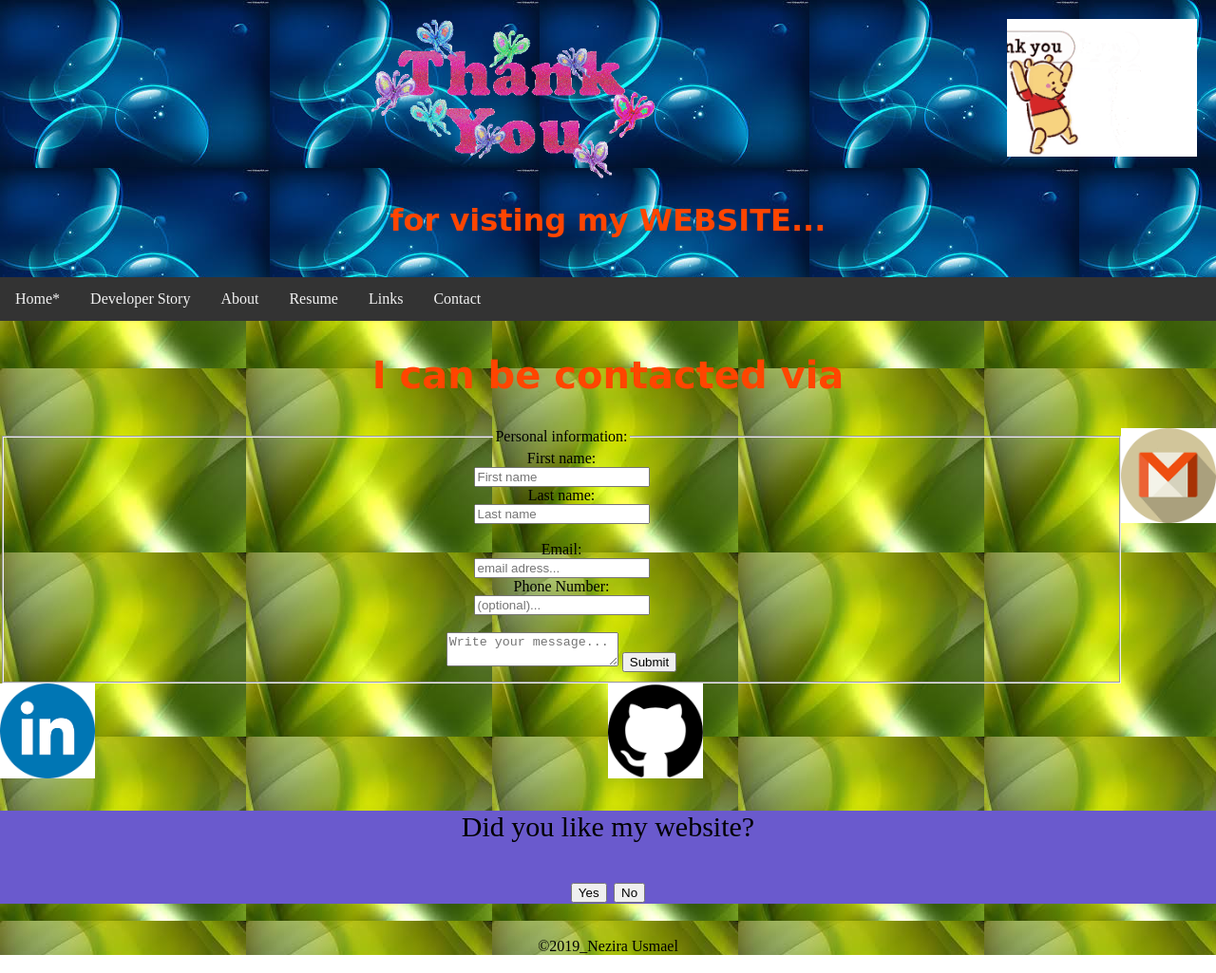
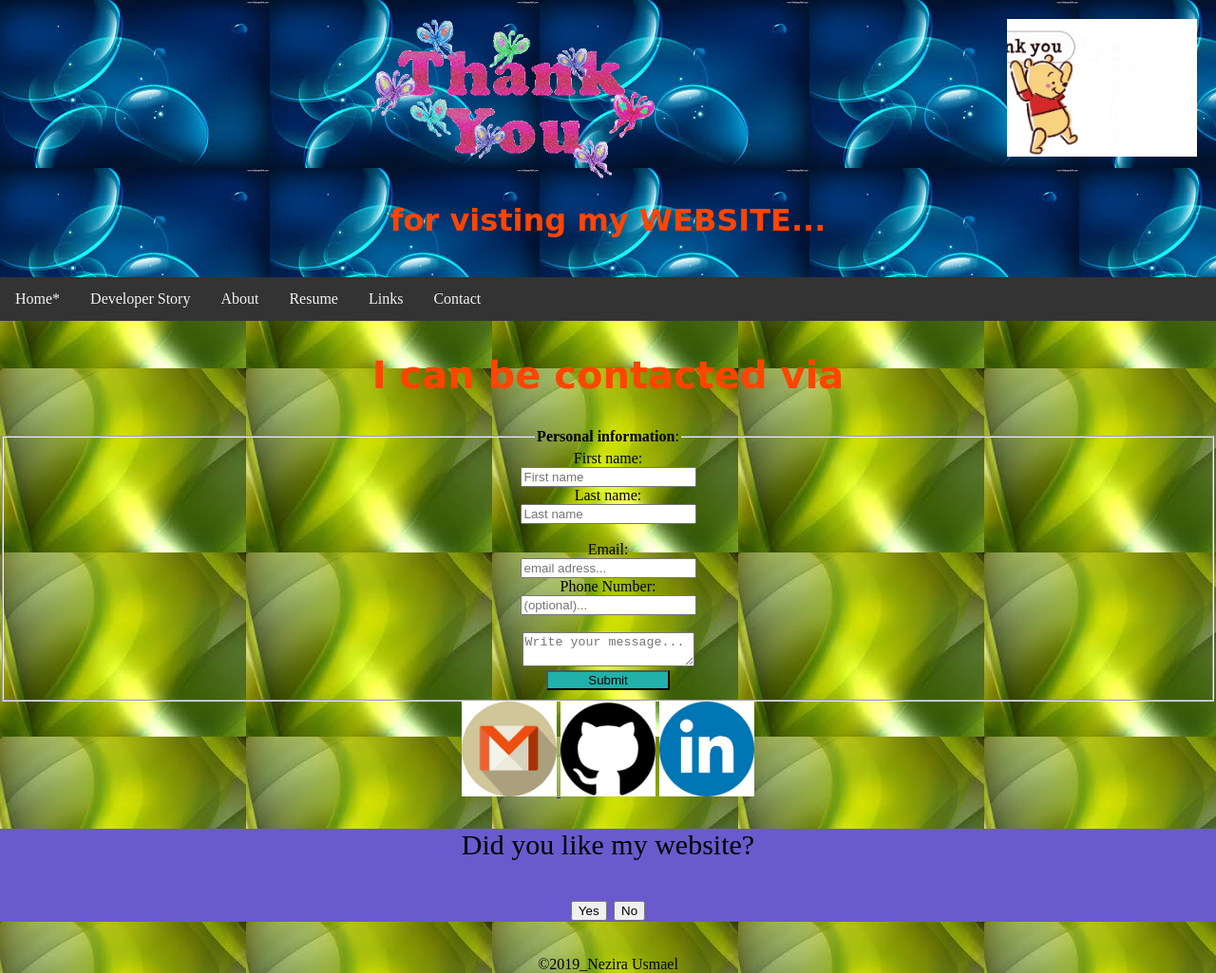
Before and after one commit to juliepixels/refcode, a plain HTML site: page Contact.html in a window 1280 px wide. Shown: the whole page at 95% size. Drawn offline with Linux system fonts and the light colour scheme.

Commit message:
Update Contact.html

```diff
--- a/Contact.html
+++ b/Contact.html
@@ -69,6 +69,12 @@ h2{
 font-size: 40px;
   font-family: 'Lucida Sans', 'Lucida Sans Regular', 'Lucida Grande', 'Lucida Sans Unicode', Geneva, Verdana, sans-serif
 }
+#contact{
+  margin:auto;
+  width:auto;
+  border-block-start-color: cornflowerblue;
+  border-block-end-color: aqua;
+}
 </style>
 </head>
 <body>
@@ -92,11 +98,9 @@ font-size: 40px;
 
 <h2> I can be contacted via</h2>
 <div>
-<a href=" mailto: nedu.amin@gmail.com" target="_blank"> <img src="gmail1.png" alt="gmail" style="width:100px;;border:0;;float:right;"> </a>
-
-<form action="https://formspree.io/address@email.tld" method="POST"/>
+<form action="https://formspree.io/address@email.tld" method="POST" id="contact">
   <fieldset>
-    <legend>Personal information:</legend>
+    <legend id="contact"><b>Personal information</b>:</legend>
     First name:<br>
     <input type="text" name="firstname" placeholder="First name">
     <br>
@@ -109,12 +113,15 @@ font-size: 40px;
     Phone Number:<br>
     <input type="text" id="Phone" name="Phone" placeholder="(optional)...">
     <br><br>
-    <textarea id="subject" name="subject" placeholder="Write your message..."></textarea>
-    <input type="submit" value="Submit">
+    <textarea id="subject" name="subject" placeholder="Write your message..."></textarea><br>
+    <input type="submit" value="Submit" style="background-color:lightseagreen;; width:130px;">
   </fieldset>
 </form>
-    <a href="https://github.com/UmmuAyyub" target="_blank"> <img src="git1.png" alt="github" style="width:100px;;border:0;;float:center;"></a>
-      <a href="https://www.linkedin.com/in/nezira-usmael-6358b3182" target="_blank"> <img src="link1.png" alt="linkedin" style="width:100px;;border:0;;float:left;"></a>
+</div>
+<div>
+  <a href=" mailto: nedu.amin@gmail.com" target="_blank"> <img src="gmail1.png" alt="gmail" style="width:100px;;border:0;"> </a>
+    <a href="https://github.com/UmmuAyyub" target="_blank"> <img src="git1.png" alt="github" style="width:100px;;border:0;"></a>
+      <a href="https://www.linkedin.com/in/nezira-usmael-6358b3182" target="_blank"> <img src="link1.png" alt="linkedin" style="width:100px;;border:0;"></a>
 
             </div>
             <div class="button">
```
